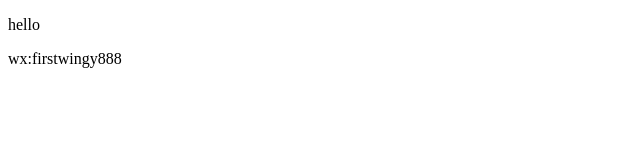
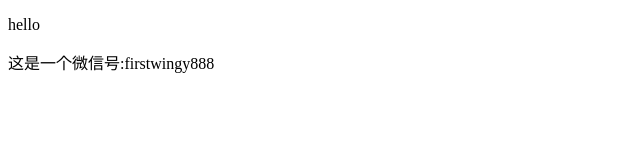
Before and after one commit to firstwingy/helloWorld, a plain HTML site: page index.html in a window 1280 px wide. Shown: the whole page, without its empty margins (0-640 px from the left). Drawn offline with Linux system fonts and the light colour scheme.

Commit message:
Update index.html

```diff
--- a/index.html
+++ b/index.html
@@ -12,7 +12,7 @@
 </head>
 <body>
 <p fontSize='46'>hello</p>
-  <p fontSize='40'>wx:firstwingy888</p>
+  <p fontSize='40'>这是一个微信号:firstwingy888</p>
 
 </body>
 </html>
```
